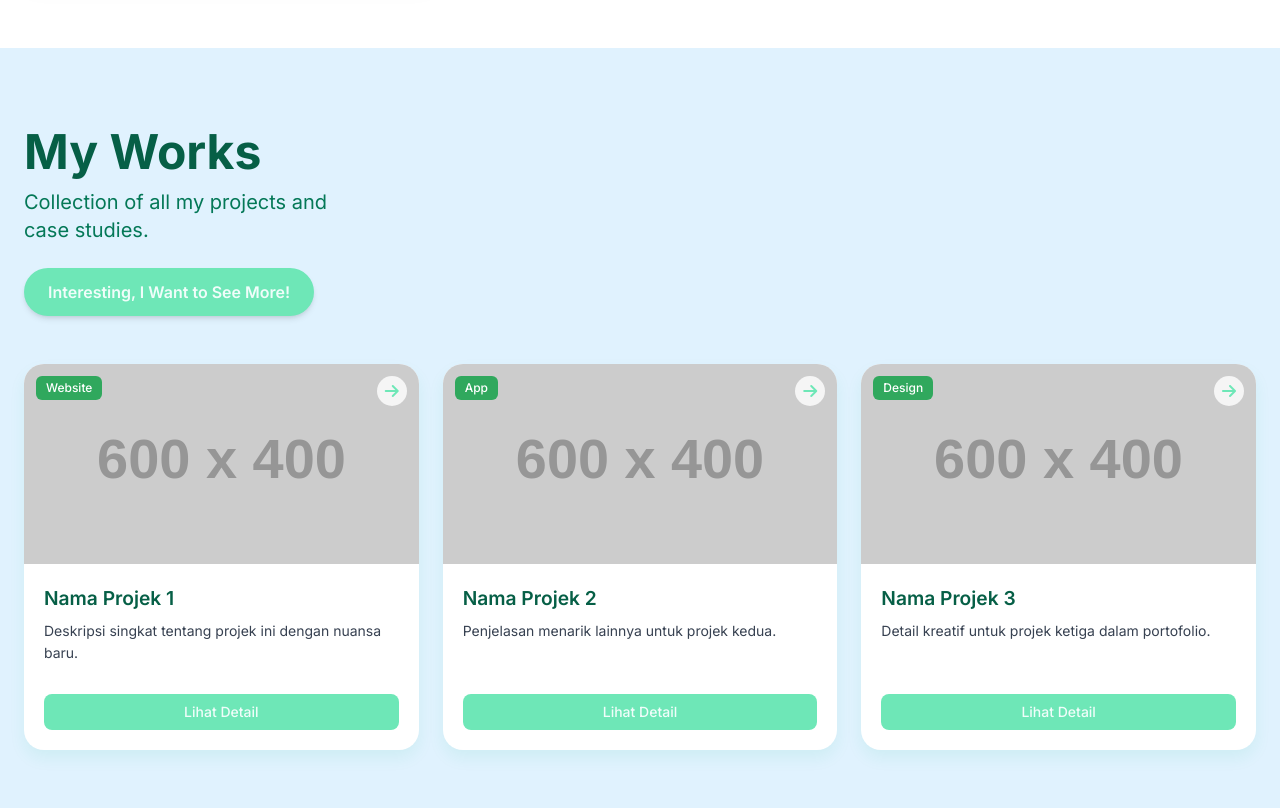
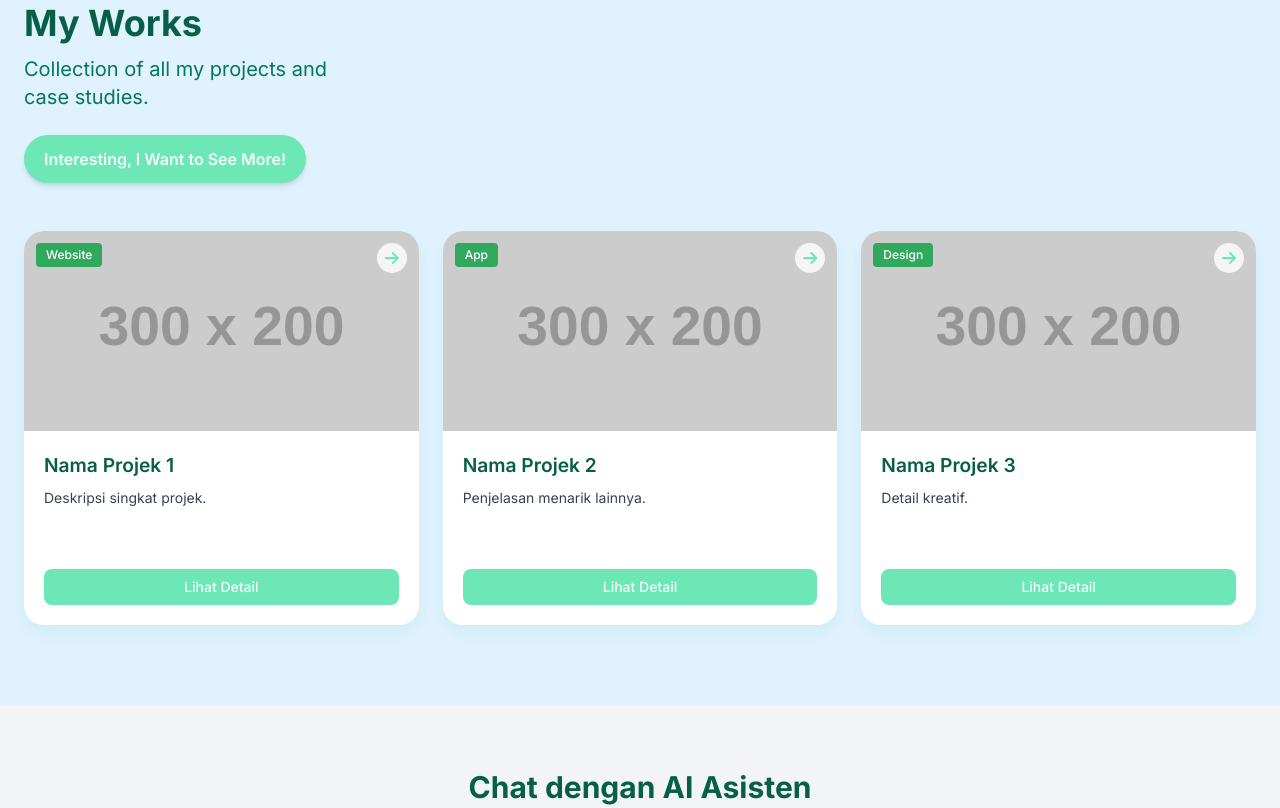
Before and after one commit to rtwone/rtwone.github.io, a plain HTML site: page index.html in a window 1280 px wide. Shown: the part 1558-2366 px from the top of the page. Drawn offline with nearby package versions, Linux system fonts and the light colour scheme; placeholder pictures from the web are drawn by us.

Commit message:
Add files via upload

```diff
--- a/index.html
+++ b/index.html
@@ -86,32 +86,32 @@
 
         <section id="about" class="py-10 md:py-20 bg-white">
             <div class="container mx-auto px-4 sm:px-6">
-                <h2 class="text-2xl sm:text-3xl font-bold text-center mb-2 section-title-fresh">About Me</h2>
+                <h2 class="text-xl sm:text-2xl md:text-3xl font-bold text-center mb-2 section-title-fresh">About Me</h2>
                 <div class="text-center mb-8 md:mb-12">
                     <span class="section-title-underline-fresh"></span>
                 </div>
-                <div class="md:flex md:items-center">
-                    <div class="md:w-2/5 lg:w-1/3 mb-6 md:mb-0 text-center">
-                        <img src="https://placehold.co/300x400/D1FAE5/065F46?text=Irfan"
+                <div class="md:flex md:items-start">
+                    <div class="w-full md:w-1/3 mb-6 md:mb-0 text-center flex justify-center">
+                        <img src="https://placehold.co/280x370/D1FAE5/065F46?text=Irfan"
                             alt="[Irfan Hariyanto sedang bekerja]"
-                            class="rounded-lg shadow-xl mx-auto w-full max-w-[250px] sm:max-w-xs md:max-w-full"
-                            onerror="this.src='https://placehold.co/300x400/CCCCCC/FFFFFF?text=Gambar+Tidak+Tersedia'">
+                            class="rounded-lg shadow-lg mx-auto w-4/5 max-w-[240px] sm:max-w-[280px] md:max-w-xs object-cover"
+                            onerror="this.src='https://placehold.co/280x370/CCCCCC/FFFFFF?text=Gagal+Muat'">
                     </div>
-                    <div class="md:w-3/5 lg:w-2/3 md:pl-6 lg:pl-10">
+                    <div class="w-full md:w-2/3 md:pl-6 lg:pl-8">
                         <div id="aboutMeContent">
-                            <p class="text-sm sm:text-base md:text-lg text-gray-700 mb-3 leading-relaxed">
+                            <p class="text-sm sm:text-base text-gray-700 mb-3 leading-relaxed">
                                 Saya adalah Irfan Hariyanto, seorang profesional muda dengan semangat tinggi dalam
                                 mempelajari hal-hal baru, terutama di bidang teknologi dan pengembangan aplikasi. Saya
                                 memiliki kemampuan untuk beradaptasi dengan cepat dan selalu mencari solusi inovatif
                                 untuk setiap tantangan.
                             </p>
-                            <p class="text-sm sm:text-base md:text-lg text-gray-700 mb-3 leading-relaxed">
+                            <p class="text-sm sm:text-base text-gray-700 mb-3 leading-relaxed">
                                 Dengan latar belakang yang kuat dalam [Sebutkan Bidang Keahlian Utama Anda, misal:
                                 Pengembangan Front-End, Desain UI/UX, atau lainnya], saya berdedikasi untuk menciptakan
                                 produk digital yang tidak hanya fungsional tetapi juga memberikan pengalaman pengguna
                                 yang luar biasa.
                             </p>
-                            <p class="text-sm sm:text-base md:text-lg text-gray-700 leading-relaxed">
+                            <p class="text-sm sm:text-base text-gray-700 leading-relaxed">
                                 Di luar pekerjaan, saya gemar [Sebutkan Hobi atau Minat Anda] yang membantu saya untuk
                                 tetap kreatif dan berpikir out-of-the-box.
                             </p>
@@ -124,68 +124,71 @@
         <section id="projects" class="py-10 md:py-20 bg-myworks-section-fresh">
             <div class="container mx-auto px-4 sm:px-6">
                 <div class="text-center sm:text-left mb-8 md:mb-12">
-                    <h2
-                        class="text-2xl sm:text-3xl md:text-4xl lg:text-5xl font-bold text-myworks-title-fresh mb-2 md:mb-3">
-                        My Works</h2>
-                    <p class="text-sm sm:text-md md:text-xl text-myworks-subtitle-fresh mb-4 md:mb-6">
+                    <h2 class="text-2xl sm:text-3xl md:text-4xl font-bold text-myworks-title-fresh mb-2 md:mb-3">My
+                        Works</h2>
+                    <p class="text-sm sm:text-base md:text-xl text-myworks-subtitle-fresh mb-4 md:mb-6">
                         Collection of all my projects and <br class="hidden sm:block">case studies.
                     </p>
                     <a href="#project-grid-content"
-                        class="btn-fresh-secondary text-xs sm:text-sm md:text-base shadow-md py-2 px-4 sm:py-3 sm:px-6">
+                        class="btn-fresh-secondary text-xs sm:text-sm md:text-base shadow-md py-2 px-4 sm:py-3 sm:px-5">
                         Interesting, I Want to See More!
                     </a>
                 </div>
-                <div id="project-grid-content" class="grid grid-cols-1 sm:grid-cols-2 lg:grid-cols-3 gap-4 md:gap-6">
+                <div id="project-grid-content" class="grid grid-cols-2 gap-4 sm:gap-5 md:gap-6 lg:grid-cols-3">
                     <div class="project-card-fresh relative">
-                        <span class="project-tag-fresh text-xs px-2 py-1">Website</span>
-                        <img src="https://placehold.co/600x400/A7F3D0/047857?text=Projek+1" alt="[Gambar Projek 1]"
-                            class="project-image-fresh"
-                            onerror="this.src='https://placehold.co/600x400/CCCCCC/FFFFFF?text=Gagal+Muat'">
-                        <a href="#" class="arrow-icon-fresh text-sm w-8 h-8"><i class="fas fa-arrow-right"></i></a>
-                        <div class="project-content-fresh p-4">
+                        <span class="project-tag-fresh text-xs px-2 py-0.5">Website</span>
+                        <img src="https://placehold.co/300x200/A7F3D0/047857?text=Projek+1" alt="[Gambar Projek 1]"
+                            class="project-image-fresh-small"
+                            onerror="this.src='https://placehold.co/300x200/CCCCCC/FFFFFF?text=Gagal+Muat'">
+                        <a href="#" class="arrow-icon-fresh text-xs w-6 h-6 top-2 right-2"><i
+                                class="fas fa-arrow-right"></i></a>
+                        <div class="project-content-fresh p-3">
                             <div>
-                                <h3 class="project-title-fresh text-lg sm:text-xl">Nama Projek 1</h3>
-                                <p class="project-description-fresh text-xs sm:text-sm">Deskripsi singkat tentang projek
-                                    ini dengan nuansa baru.</p>
+                                <h3 class="project-title-fresh text-sm sm:text-base md:text-lg">Nama Projek 1</h3>
+                                <p class="project-description-fresh text-xs sm:text-sm">Deskripsi singkat projek.</p>
                             </div>
-                            <div class="mt-auto pt-2"> <a href="#"
-                                    class="project-link-fresh w-full text-xs sm:text-sm py-2">Lihat Detail</a> </div>
-                        </div>
-                    </div>
-                    <div class="project-card-fresh relative">
-                        <span class="project-tag-fresh text-xs px-2 py-1">App</span>
-                        <img src="https://placehold.co/600x400/BAE6FD/0C4A6E?text=Projek+2" alt="[Gambar Projek 2]"
-                            class="project-image-fresh"
-                            onerror="this.src='https://placehold.co/600x400/CCCCCC/FFFFFF?text=Gagal+Muat'">
-                        <a href="#" class="arrow-icon-fresh text-sm w-8 h-8"><i class="fas fa-arrow-right"></i></a>
-                        <div class="project-content-fresh p-4">
-                            <div>
-                                <h3 class="project-title-fresh text-lg sm:text-xl">Nama Projek 2</h3>
-                                <p class="project-description-fresh text-xs sm:text-sm">Penjelasan menarik lainnya untuk
-                                    projek kedua.</p>
-                            </div>
-                            <div class="mt-auto pt-2">
-                                <a href="#" class="project-link-fresh w-full text-xs sm:text-sm py-2">Lihat Detail</a>
+                            <div class="mt-2 pt-2"> <a href="#"
+                                    class="project-link-fresh w-full text-xs sm:text-sm py-1.5 px-2">Lihat Detail</a>
                             </div>
                         </div>
                     </div>
                     <div class="project-card-fresh relative">
-                        <span class="project-tag-fresh text-xs px-2 py-1">Design</span>
-                        <img src="https://placehold.co/600x400/FBCFE8/831843?text=Projek+3" alt="[Gambar Projek 3]"
-                            class="project-image-fresh"
-                            onerror="this.src='https://placehold.co/600x400/CCCCCC/FFFFFF?text=Gagal+Muat'">
-                        <a href="#" class="arrow-icon-fresh text-sm w-8 h-8"><i class="fas fa-arrow-right"></i></a>
-                        <div class="project-content-fresh p-4">
+                        <span class="project-tag-fresh text-xs px-2 py-0.5">App</span>
+                        <img src="https://placehold.co/300x200/BAE6FD/0C4A6E?text=Projek+2" alt="[Gambar Projek 2]"
+                            class="project-image-fresh-small"
+                            onerror="this.src='https://placehold.co/300x200/CCCCCC/FFFFFF?text=Gagal+Muat'">
+                        <a href="#" class="arrow-icon-fresh text-xs w-6 h-6 top-2 right-2"><i
+                                class="fas fa-arrow-right"></i></a>
+                        <div class="project-content-fresh p-3">
                             <div>
-                                <h3 class="project-title-fresh text-lg sm:text-xl">Nama Projek 3</h3>
-                                <p class="project-description-fresh text-xs sm:text-sm">Detail kreatif untuk projek
-                                    ketiga dalam portofolio.</p>
+                                <h3 class="project-title-fresh text-sm sm:text-base md:text-lg">Nama Projek 2</h3>
+                                <p class="project-description-fresh text-xs sm:text-sm">Penjelasan menarik lainnya.</p>
                             </div>
-                            <div class="mt-auto pt-2">
-                                <a href="#" class="project-link-fresh w-full text-xs sm:text-sm py-2">Lihat Detail</a>
+                            <div class="mt-2 pt-2">
+                                <a href="#" class="project-link-fresh w-full text-xs sm:text-sm py-1.5 px-2">Lihat
+                                    Detail</a>
                             </div>
                         </div>
                     </div>
+                    <div class="project-card-fresh relative">
+                        <span class="project-tag-fresh text-xs px-2 py-0.5">Design</span>
+                        <img src="https://placehold.co/300x200/FBCFE8/831843?text=Projek+3" alt="[Gambar Projek 3]"
+                            class="project-image-fresh-small"
+                            onerror="this.src='https://placehold.co/300x200/CCCCCC/FFFFFF?text=Gagal+Muat'">
+                        <a href="#" class="arrow-icon-fresh text-xs w-6 h-6 top-2 right-2"><i
+                                class="fas fa-arrow-right"></i></a>
+                        <div class="project-content-fresh p-3">
+                            <div>
+                                <h3 class="project-title-fresh text-sm sm:text-base md:text-lg">Nama Projek 3</h3>
+                                <p class="project-description-fresh text-xs sm:text-sm">Detail kreatif.</p>
+                            </div>
+                            <div class="mt-2 pt-2">
+                                <a href="#" class="project-link-fresh w-full text-xs sm:text-sm py-1.5 px-2">Lihat
+                                    Detail</a>
+                            </div>
+                        </div>
+                    </div>
+
                 </div>
             </div>
         </section>
@@ -217,7 +220,7 @@
 
         <section id="contact" class="py-10 md:py-20 bg-contact-fresh text-white">
             <div class="container mx-auto px-4 sm:px-6">
-                <h2 class="text-xl sm:text-2xl md:text-4xl font-bold text-center mb-2 section-title-fresh !text-white">
+                <h2 class="text-xl sm:text-2xl md:text-3xl font-bold text-center mb-2 section-title-fresh !text-white">
                     Hubungi Saya</h2>
                 <div class="text-center mb-8 md:mb-12">
                     <span class="section-title-underline-fresh contact-section-title-line-fresh"></span>
@@ -226,24 +229,21 @@
                     Saya selalu terbuka untuk diskusi, kolaborasi, atau sekadar bertukar pikiran. Jangan ragu untuk
                     menghubungi saya.
                 </p>
-                <div class="flex flex-col sm:flex-row flex-wrap justify-center items-center gap-3 sm:gap-4 md:gap-6">
-                    <a href="mailto:irfnhrynto@gmail.com"
-                        class="contact-link-fresh w-full sm:w-auto text-xs sm:text-sm py-2 px-4 sm:py-3 sm:px-6">
-                        <i class="fas fa-envelope fa-fw mr-1 sm:mr-2"></i> Email Saya
+                <div class="flex flex-col items-center gap-4">
+                    <a href="mailto:irfnhrynto@gmail.com" class="contact-link-text-fresh">
+                        <i class="fas fa-envelope fa-fw mr-2"></i> irfnhrynto@gmail.com
                     </a>
-                    <a href="https://wa.me/628988808885" target="_blank"
-                        class="contact-link-fresh w-full sm:w-auto text-xs sm:text-sm py-2 px-4 sm:py-3 sm:px-6">
-                        <i class="fab fa-whatsapp fa-fw mr-1 sm:mr-2"></i> WhatsApp
+                    <a href="https://wa.me/628988808885" target="_blank" class="contact-link-text-fresh">
+                        <i class="fab fa-whatsapp fa-fw mr-2"></i> +62 898-8808-885
                     </a>
-                    <a href="https://instagram.com/irfann._x" target="_blank"
-                        class="contact-link-fresh w-full sm:w-auto text-xs sm:text-sm py-2 px-4 sm:py-3 sm:px-6">
-                        <i class="fab fa-instagram fa-fw mr-1 sm:mr-2"></i> Instagram
+                    <a href="https://instagram.com/irfann._x" target="_blank" class="contact-link-text-fresh">
+                        <i class="fab fa-instagram fa-fw mr-2"></i> @irfann._x
                     </a>
                 </div>
             </div>
         </section>
 
-        <footer class="bg-footer-fresh text-footer-text-fresh py-6 text-xs sm:text-sm text-center">
+        <footer class="bg-footer-fresh text-footer-text-fresh py-6 text-xs text-center">
             <div class="container mx-auto px-4 sm:px-6">
                 <p>&copy; <span id="currentYear"></span> Irfan Hariyanto. All rights reserved.</p>
                 <p>Dibuat dengan <i class="fas fa-heart text-accent-light-green"></i> dan Secangkir Kopi.</p>
--- a/style.css
+++ b/style.css
@@ -77,6 +77,7 @@
     --color-contact-link-bg: var(--color-white-pure);
     --color-contact-link-text: var(--color-text-dark-main);
     --color-contact-link-hover-bg: #E0F2FE;
+    --color-contact-link-text-hover: var(--color-primary-fresh-darker);
 
     /* Warna untuk Footer Fresh */
     --color-footer-bg: var(--color-text-dark-main);
@@ -289,7 +290,8 @@ body.no-scroll {
 #main-header {
     background-color: var(--color-header-bg-transparent);
     transition: background-color 0.3s ease-in-out;
-    /* z-index: 40; sudah dari HTML */
+    z-index: 40;
+    /* Diturunkan agar di bawah chatbox overlay */
 }
 
 #main-header.scrolled {
@@ -494,52 +496,137 @@ body.no-scroll {
 /* Project Card Styles Fresh */
 .project-card-fresh {
     background-color: var(--color-project-card-bg);
-    border-radius: 20px;
-    box-shadow: 0 8px 16px var(--color-project-card-shadow);
+    border-radius: 16px;
+    /* Sedikit lebih kecil untuk mobile */
+    box-shadow: 0 6px 12px var(--color-project-card-shadow);
+    /* Shadow disesuaikan */
     overflow: hidden;
     transition: transform 0.3s ease, box-shadow 0.3s ease;
     display: flex;
     flex-direction: column;
 }
 
+@media (min-width: 768px) {
+
+    /* md breakpoint */
+    .project-card-fresh {
+        border-radius: 20px;
+        box-shadow: 0 8px 16px var(--color-project-card-shadow);
+    }
+}
+
+.project-card-fresh:hover {
+    transform: translateY(-4px);
+    /* Efek hover lebih halus */
+    box-shadow: 0 10px 20px var(--color-project-card-shadow);
+}
+
+@media (min-width: 768px) {
+
+    /* md breakpoint */
     .project-card-fresh:hover {
         transform: translateY(-6px);
         box-shadow: 0 12px 24px var(--color-project-card-shadow);
     }
+}
 
-.project-card-fresh .project-image-fresh {
+.project-image-fresh-small {
+    /* Class baru untuk gambar proyek di mobile */
     width: 100%;
-    height: 200px;
+    height: 150px;
+    /* Tinggi gambar proyek lebih kecil untuk mobile */
     object-fit: cover;
 }
 
+@media (min-width: 768px) {
+
+    /* md breakpoint */
+    .project-image-fresh-small {
+        height: 200px;
+        /* Kembali ke tinggi semula untuk desktop */
+    }
+}
+
 .project-card-fresh .project-content-fresh {
-    padding: 20px;
+    padding: 0.75rem;
+    /* Padding lebih kecil untuk mobile */
     flex-grow: 1;
     display: flex;
     flex-direction: column;
     justify-content: space-between;
 }
 
+@media (min-width: 768px) {
+
+    /* md breakpoint */
+    .project-card-fresh .project-content-fresh {
+        padding: 20px;
+    }
+}
+
+.project-card-fresh .project-title-fresh {
+    font-size: 1rem;
+    /* Ukuran font judul lebih kecil untuk mobile */
+    font-weight: 600;
+    color: var(--color-project-card-title);
+    margin-bottom: 0.25rem;
+    /* Margin bawah lebih kecil */
+}
+
+@media (min-width: 640px) {
+
+    /* sm breakpoint */
+    .project-card-fresh .project-title-fresh {
+        font-size: 1.1rem;
+    }
+}
+
+@media (min-width: 768px) {
+
+    /* md breakpoint */
     .project-card-fresh .project-title-fresh {
         font-size: 1.2rem;
-    font-weight: 600;
-    color: var(--color-project-card-title);
         margin-bottom: 8px;
     }
+}
+
 
 .project-card-fresh .project-description-fresh {
+    font-size: 0.75rem;
+    /* Deskripsi lebih kecil */
+    color: var(--color-project-card-description);
+    margin-bottom: 0.5rem;
+    /* Margin bawah lebih kecil */
+    line-height: 1.5;
+    min-height: 3em;
+    /* Sesuaikan agar cukup untuk ~2 baris */
+}
+
+@media (min-width: 640px) {
+
+    /* sm breakpoint */
+    .project-card-fresh .project-description-fresh {
         font-size: 0.875rem;
-    color: var(--color-project-card-description);
+        min-height: 40px;
+    }
+}
+
+@media (min-width: 768px) {
+
+    /* md breakpoint */
+    .project-card-fresh .project-description-fresh {
         margin-bottom: 16px;
-    line-height: 1.6;
         min-height: 50px;
     }
+}
+
 
 .project-card-fresh .project-link-fresh {
     display: inline-block;
-    padding: 8px 14px;
-    border-radius: 8px;
+    padding: 0.375rem 0.75rem;
+    /* Padding tombol lebih kecil */
+    border-radius: 6px;
+    /* Radius tombol lebih kecil */
     text-decoration: none;
     font-weight: 500;
     transition: background-color 0.3s ease, color 0.3s ease;
@@ -548,6 +635,18 @@ body.no-scroll {
     background-color: var(--color-project-card-link-bg);
     color: var(--color-project-card-link-text);
     margin-top: auto;
+    font-size: 0.75rem;
+    /* Font tombol lebih kecil */
+}
+
+@media (min-width: 640px) {
+
+    /* sm breakpoint */
+    .project-card-fresh .project-link-fresh {
+        padding: 8px 14px;
+        border-radius: 8px;
+        font-size: 0.875rem;
+    }
 }
 
 .project-card-fresh .project-link-fresh:hover {
@@ -556,51 +655,107 @@ body.no-scroll {
 
 .project-card-fresh .project-tag-fresh {
     position: absolute;
+    top: 0.5rem;
+    /* Disesuaikan */
+    left: 0.5rem;
+    /* Disesuaikan */
+    background-color: var(--color-project-card-tag-bg);
+    color: var(--color-project-card-tag-text);
+    padding: 0.125rem 0.5rem;
+    /* Padding tag lebih kecil */
+    border-radius: 4px;
+    /* Radius tag lebih kecil */
+    font-size: 0.65rem;
+    /* Font tag lebih kecil */
+    font-weight: 500;
+}
+
+@media (min-width: 640px) {
+
+    /* sm breakpoint */
+    .project-card-fresh .project-tag-fresh {
         top: 12px;
         left: 12px;
-    background-color: var(--color-project-card-tag-bg);
-    color: var(--color-project-card-tag-text);
         padding: 4px 10px;
-    border-radius: 6px;
         font-size: 0.75rem;
-    font-weight: 500;
+    }
 }
 
 .project-card-fresh .arrow-icon-fresh {
     position: absolute;
-    top: 12px;
-    right: 12px;
+    top: 0.5rem;
+    /* Disesuaikan */
+    right: 0.5rem;
+    /* Disesuaikan */
     background-color: var(--color-project-card-arrow-icon-bg);
     color: var(--color-project-card-arrow-icon);
-    width: 30px;
-    height: 30px;
+    width: 24px;
+    /* Ukuran ikon lebih kecil */
+    height: 24px;
+    /* Ukuran ikon lebih kecil */
     border-radius: 50%;
     display: flex;
     align-items: center;
     justify-content: center;
+    font-size: 0.75rem;
+    /* Ukuran ikon internal */
+}
+
+@media (min-width: 640px) {
+
+    /* sm breakpoint */
+    .project-card-fresh .arrow-icon-fresh {
+        top: 12px;
+        right: 12px;
+        width: 30px;
+        height: 30px;
         font-size: 1rem;
     }
+}
+
 
 /* Contact Section Fresh */
 .bg-contact-fresh {
     background-color: var(--color-contact-bg);
 }
 
-.contact-link-fresh {
+.contact-link-text-fresh {
+    /* Kelas baru untuk link kontak sebagai teks biasa */
+    color: var(--color-white-pure);
+    font-weight: 500;
+    transition: color 0.3s ease;
+    display: inline-flex;
+    align-items: center;
+    padding: 0.25rem 0;
+    /* Sedikit padding vertikal */
+    font-size: 0.9rem;
+    /* Ukuran font disesuaikan untuk mobile */
+}
+
+.contact-link-text-fresh:hover {
+    color: var(--color-accent-blue-sky);
+    /* Warna hover */
+}
+
+@media (min-width: 640px) {
+
+    /* sm breakpoint, kembalikan ke gaya tombol jika diinginkan */
+    .contact-link-text-fresh {
         background-color: var(--color-contact-link-bg);
         color: var(--color-contact-link-text);
         padding: 0.75rem 1.5rem;
         border-radius: 9999px;
-    font-weight: 500;
-    transition: background-color 0.3s ease, color 0.3s ease;
-    display: inline-flex;
-    align-items: center;
         box-shadow: 0 2px 4px rgba(0, 0, 0, 0.05);
+        font-size: initial;
+        /* Kembalikan ke default jika diatur spesifik sebelumnya */
     }
 
-.contact-link-fresh:hover {
+    .contact-link-text-fresh:hover {
         background-color: var(--color-contact-link-hover-bg);
+        color: var(--color-contact-link-text-hover);
     }
+}
+
 
 /* Footer Fresh */
 .bg-footer-fresh {
@@ -613,24 +768,6 @@ body.no-scroll {
 
 .text-accent-light-green {
     color: var(--color-primary-fresh-darker);
-}
-
-/* Chatbox Overlay */
-#chatbox-overlay {
-    position: fixed;
-    inset: 0;
-    background-color: rgba(0, 0, 0, 0.3);
-    backdrop-filter: blur(4px);
-    -webkit-backdrop-filter: blur(4px);
-    z-index: 1000;
-    display: none;
-    opacity: 0;
-    transition: opacity 0.3s ease-out;
-}
-
-#chatbox-overlay.visible {
-    display: block;
-    opacity: 1;
 }
 
 
@@ -655,8 +792,6 @@ body.no-scroll {
 }
 
 @media (min-width: 768px) {
-
-    /* md breakpoint (untuk desktop) */
     .chatbox-toggle-fresh {
         display: none;
     }
@@ -667,7 +802,6 @@ body.no-scroll {
 }
 
 .chatbox-container-fresh {
-    /* Styling untuk chatbox mobile (floating) */
     position: fixed;
     top: 50%;
     left: 50%;
@@ -690,8 +824,6 @@ body.no-scroll {
 }
 
 @media (min-width: 768px) {
-
-    /* md breakpoint */
     .chatbox-container-fresh {
         display: none !important;
     }
```
Lines whose indentation alone changed are shown as unchanged.
